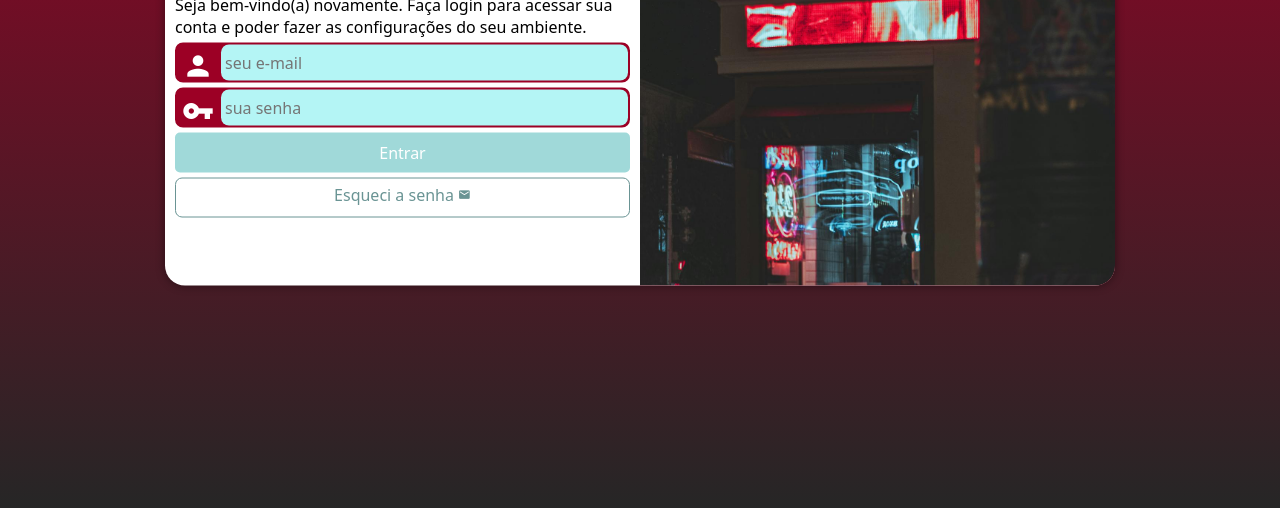
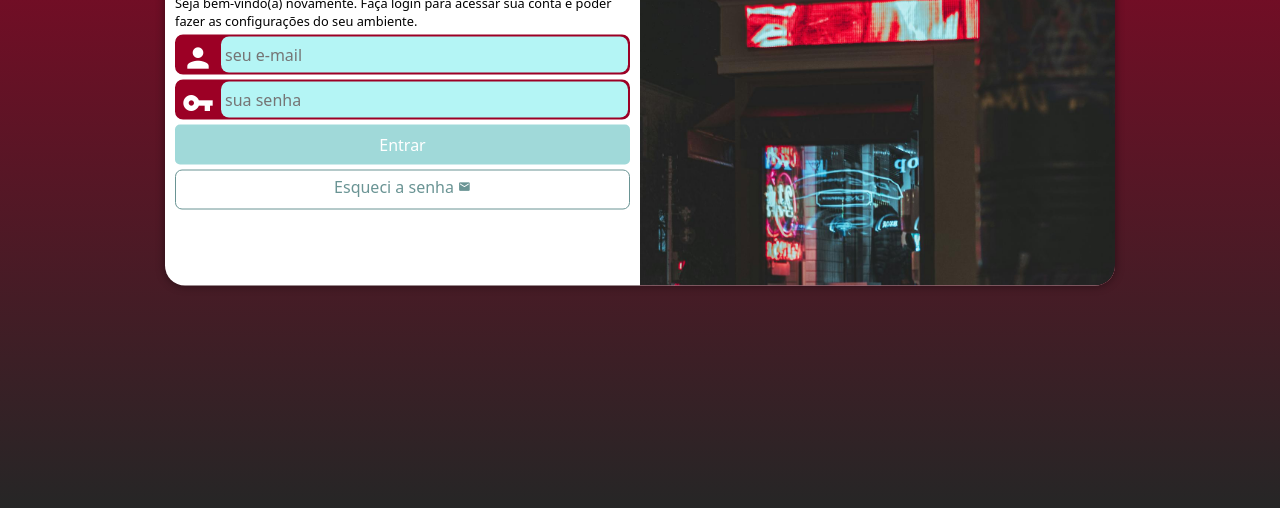
Before and after one commit to brunosilvestre95/projeto-login, a plain HTML site: page index.html in a window 1280 px wide. Shown: the part 292-800 px from the top of the page. Drawn offline with Linux system fonts and the light colour scheme.

Commit message:
att
correções

```diff
--- a/estilos/style.css
+++ b/estilos/style.css
@@ -60,7 +60,7 @@ div#formulario > h1 {
     margin-bottom: 10px;
 }
 
-div#fomrulario > p {
+div#formulario > p {
     font-size: 0.8em;
 }
 
```
